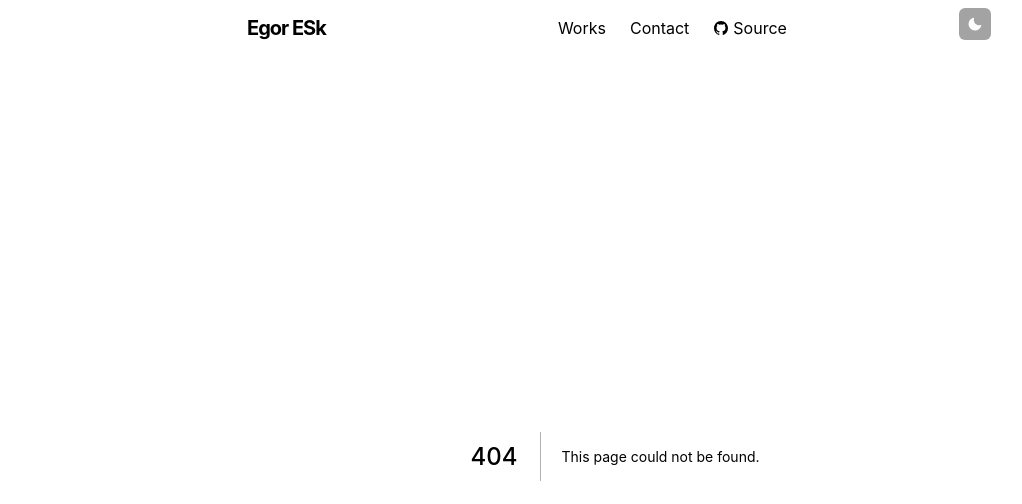
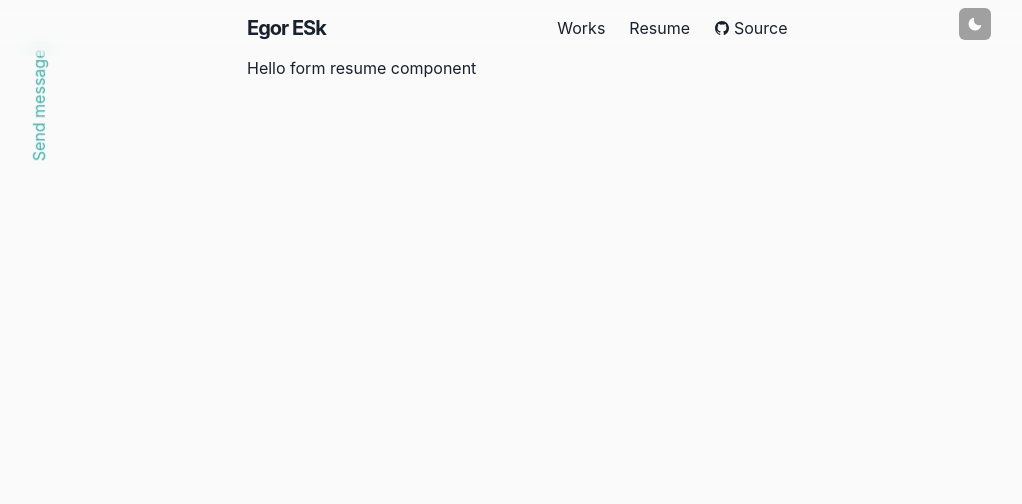
Before and after one commit to esk-dev/personalsite, a Next.js app: page /resume in a window 1280 px wide. Before the commit this address had no page. Shown: the top 504 px of the page, without its empty margins (25-1047 px from the left). Built offline with nearby package versions, Linux system fonts and the light colour scheme.

Commit message:
make sidebar

```diff
--- /dev/null
+++ b/components/MotionBox.js
@@ -0,0 +1,11 @@
+import {motion } from "framer-motion";
+import { chakra, shouldForwardProp } from "@chakra-ui/react";
+import { isValidMotionProp } from "framer-motion";
+
+const MotionBox = chakra(motion.div, {
+  shouldForwardProp: (prop) =>
+    isValidMotionProp(prop) || shouldForwardProp(prop),
+});
+
+
+export default MotionBox
--- a/components/layout.js
+++ b/components/layout.js
@@ -1,7 +1,10 @@
-import { Box, Container } from "@chakra-ui/react";
+import { Box, Container, Show } from "@chakra-ui/react";
+import MotionBox from "./MotionBox";
 import Footer from "./footer";
 import NavBar from "./navbar";
+import LinkItem from "./linkitem";
 import Head from "next/head";
+import SideBar from "./sidebar";
 const Layout = ({ children, router }) => {
   return (
     <Box as="Main" pb={8}>
@@ -9,11 +12,14 @@ const Layout = ({ children, router }) => {
         <meta name="viewport" content="width=device-width, initial-scale=1" />
         <title>Egor Sk - Homepage </title>
       </Head>
-      <NavBar path={router.asPath}/>
+      <NavBar path={router.asPath} />
       <Container maxW="container.md" pt={14}>
         {children}
         <Footer />
       </Container>
+      <Show above="md">
+        <SideBar path={router.asPath}></SideBar>
+      </Show>
     </Box>
   );
 };
--- a/components/linkitem.js
+++ b/components/linkitem.js
@@ -13,13 +13,10 @@ import ThemeToggle from "./themetoggle";
 
 const LinkItem = ({ href, path, target, children, ...props }) => {
   const active = path === href;
-  // const inactiveColor = useColorModeValue("black", "white");
 
   return (
     <Link
       p={2}
-      // bg={active ? "light" : undefined}
-      color={active ? "light" : undefined}
       href={href}
       passHref={true}
       target={target}
--- a/components/navbar.js
+++ b/components/navbar.js
@@ -54,7 +54,7 @@ export default function NavBar(props) {
           mt={{ base: 4, md: 0 }}
         >
           <LinkItem href="/works" path={path}>Works</LinkItem>
-          <LinkItem href="/contact" path={path}>Contact</LinkItem>
+          <LinkItem href="/resume" path={path}>Resume</LinkItem>
           <LinkItem target="_blank" href="https://github.com/esk98" path={path} display="inline-flex" alignItems="center" style={{gap: 4}} pl={2}>
             <IoLogoGithub />
             Source
@@ -78,8 +78,8 @@ export default function NavBar(props) {
                 <Link href="/works">
                   <MenuItem as={Link}>Works</MenuItem>
                 </Link>
-                <Link href="/contact">
-                  <MenuItem as={Link}>Contacts</MenuItem>
+                <Link href="/resume">
+                  <MenuItem as={Link}>Resume</MenuItem>
                 </Link>
               </MenuList>
             </Menu>
--- a/components/page.js
+++ b/components/page.js
@@ -1,7 +1,7 @@
 import { GridItem } from "@chakra-ui/react";
 import Head from "next/head";
 
-const Layout = ({ children, title }) => {
+const Page = ({ children, title }) => {
   const t = `${title} - EgorSk`;
 
   return (
@@ -17,4 +17,4 @@ const Layout = ({ children, title }) => {
   );
 };
 
-export default Layout
+export default Page
--- /dev/null
+++ b/components/sidebar.js
@@ -0,0 +1,25 @@
+import { useColorModeValue } from "@chakra-ui/react";
+import LinkItem from "./linkitem";
+import MotionBox from "./MotionBox";
+const SideBar = (path) => {
+  return (
+    <MotionBox
+      animate={{ y: [0, 10] }}
+      transition={{ duration: 1, repeat: Infinity, repeatType: "reverse" }}
+    >
+      <LinkItem
+        href="/contacts"
+        path={path}
+        writingMode="tb-rl"
+        transform="rotate(270deg)"
+        position="absolute"
+        as="sidebar"
+        color={useColorModeValue("teal.400", "teal.200")}
+      >
+        Send message
+      </LinkItem>
+    </MotionBox>
+  );
+};
+
+export default SideBar;
--- a/lib/theme.js
+++ b/lib/theme.js
@@ -2,18 +2,17 @@ import { extendTheme } from "@chakra-ui/react";
 import { mode } from "@chakra-ui/theme-tools";
 
 const styles = {
-  global: props => ({
+  global: (props) => ({
     body: {
-      bg: mode('#fafafa', '#000a12')(props),
-    }
-  })
-}
+      bg: mode("#fafafa", "#000a12")(props),
+    },
+  }),
+};
 
 const components = {
   Heading: {
     variants: {
       "section-title": {
-        // letterSpacing: "normal",
         TextDecoration: "underline",
         fontSize: 20,
         textUnderlineOffset: 6,
@@ -23,24 +22,19 @@ const components = {
       },
     },
   },
-  Link: {
-    baseStyle: props => ({
-      textUnderlineOffset: 3,
-    }),
-  },
 };
 
-const colors = {
-  primary: "#4dd0e1",
-  light: "#b4ffff",
-  dark: "#4bacb8",
-};
+// const colors = {
+//   primary: "#4dd0e1",
+//   light: "#b4ffff",
+//   dark: "#4bacb8",
+// };
 
 const config = {
   initialColorMode: "light",
   useSystemColorMode: false,
 };
 
-const theme = extendTheme({ config, colors, styles, components });
+const theme = extendTheme({ config, styles, components });
 
 export default theme;
--- a/pages/contact.js
+++ /dev/null
@@ -1,5 +0,0 @@
-
-
-export default function Contact() {
-  return <h1>Hello form contact component</h1>
-}
--- /dev/null
+++ b/pages/resume.js
@@ -0,0 +1,5 @@
+
+
+export default function Resume() {
+  return <h1>Hello form resume component</h1>
+}
```
Also changed, not shown: components/form.js (added, +7 -0 lines), pages/contatcs.js (added, +17 -0 lines), pages/index.js (+27 -13 lines).
